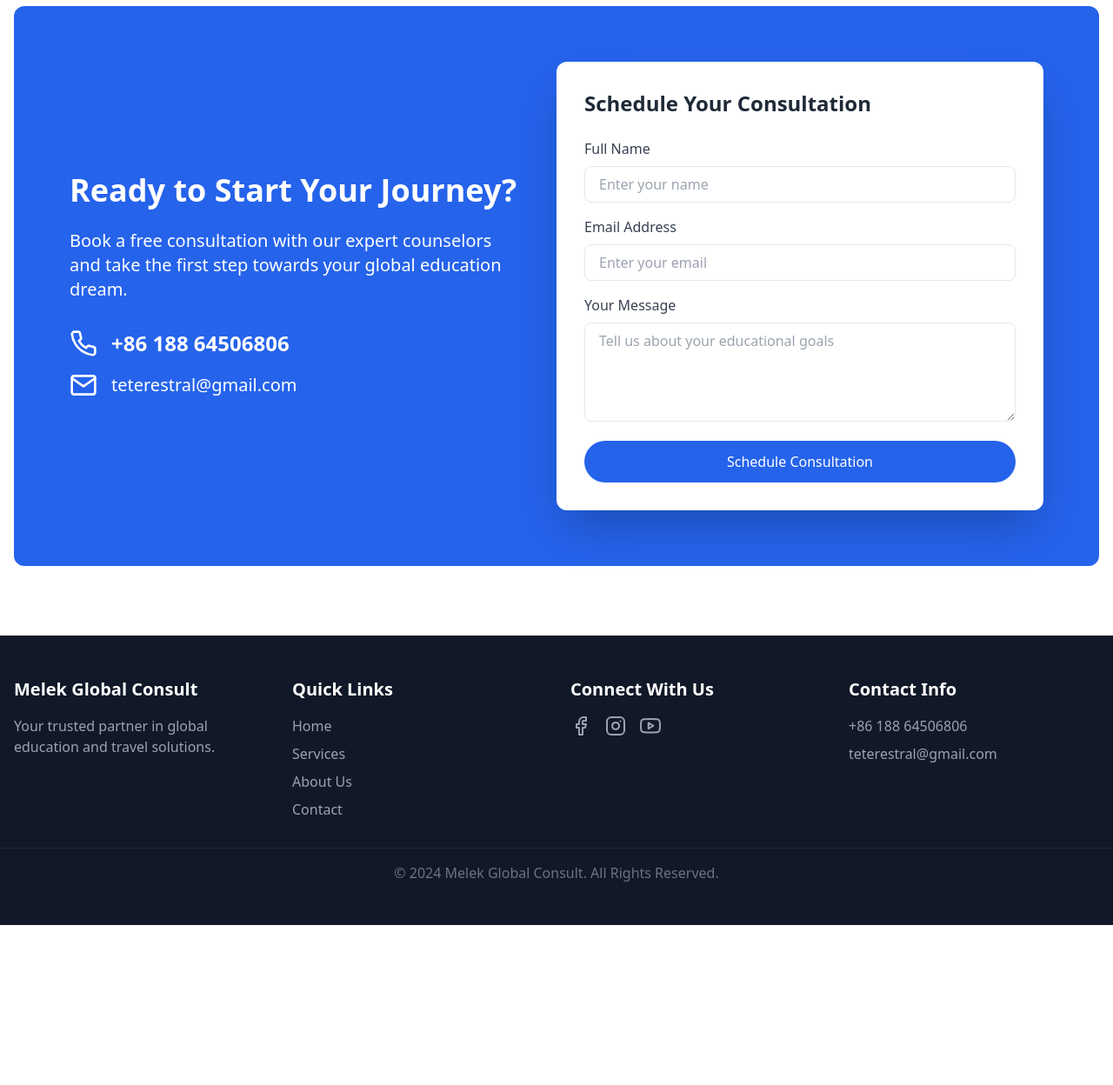
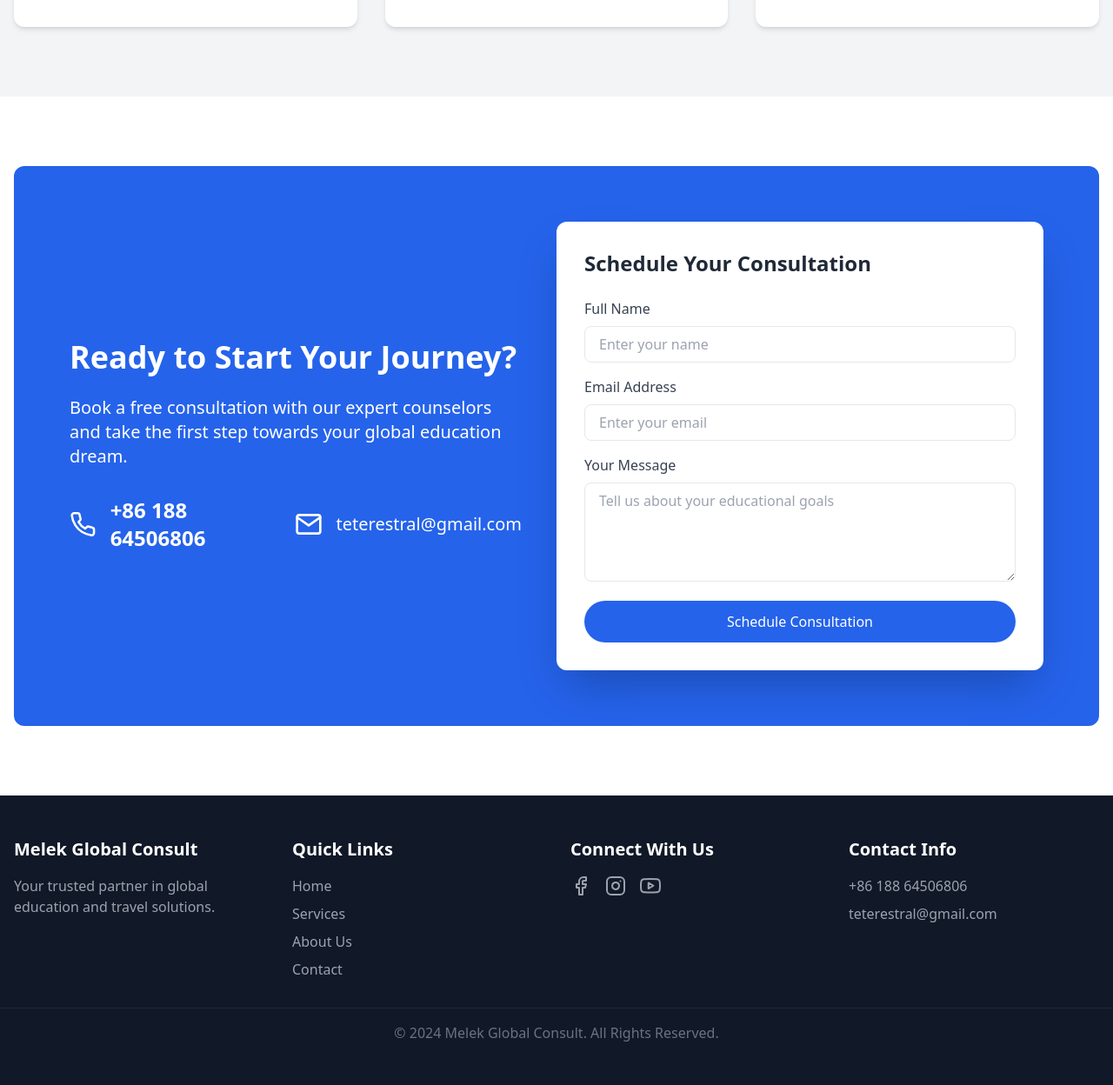
Before and after one commit to KwameGilbert/melek-global-education-system, a PHP site: page / in a window 1280 px wide. Shown: the part 2417-3665 px from the top of the page at 87% size. Before the commit the page ends 3481 px from the top, so only its background shows below. Run offline with PHP 8.4, Linux system fonts and the light colour scheme; some libraries are stand-ins or nearby versions.

Commit message:
2024-12-16 07:21:45

```diff
--- a/public/index.php
+++ b/public/index.php
@@ -12,56 +12,235 @@
 <body class="bg-white text-gray-800 font-sans leading-normal">
     <!-- Navigation -->
     <nav class="sticky top-0 bg-white shadow-md z-50">
-        <div class="container mx-auto px-4 py-3 flex justify-between items-center">
-            <img src="https://melekglobalconsult.com/wp-content/uploads/2021/08/malik-global1.png" alt="Melek Global Consult Logo" class="h-12">
-            <div class="space-x-6">
-                <a href="#" class="text-blue-600 hover:text-blue-800 font-semibold">Home</a>
-                <a href="#services" class="text-blue-600 hover:text-blue-800 font-semibold">Services</a>
-                <a href="#about" class="text-blue-600 hover:text-blue-800 font-semibold">About</a>
-                <a href="#contact" class="bg-blue-600 text-white px-4 py-2 rounded-full hover:bg-blue-700 transition">Contact Us</a>
+        <div class="container mx-auto px-4 py-3 flex flex-col md:flex-row justify-between items-center">
+            <div class="w-full flex justify-between items-center mb-4 md:mb-0">
+                <img src="https://melekglobalconsult.com/wp-content/uploads/2021/08/malik-global1.png" alt="Melek Global Consult Logo" class="h-12">
+                <button class="md:hidden" onclick="toggleMobileMenu()">
+                    <i data-feather="menu" class="text-blue-600"></i>
+                </button>
+            </div>
+            <div id="mobileMenu" class="hidden md:block w-full md:w-auto">
+                <div class="flex flex-col md:flex-row space-y-4 md:space-y-0 md:space-x-6">
+                    <a href="#" class="text-blue-600 hover:text-blue-800 font-semibold">Home</a>
+                    <a href="#services" class="text-blue-600 hover:text-blue-800 font-semibold">Services</a>
+                    <a href="#about" class="text-blue-600 hover:text-blue-800 font-semibold">About</a>
+                    <a href="#contact" class="bg-blue-600 text-white px-7 py-2 rounded-full hover:bg-blue-700 transition">Contact Us</a>
+                </div>
             </div>
         </div>
     </nav>
 
     <!-- Hero Section -->
     <header class="bg-gradient-to-br from-blue-500 to-blue-700 text-white py-20">
-        <div class="container mx-auto px-4 flex items-center">
-            <div class="w-1/2 pr-10">
-                <h1 class="text-5xl font-bold mb-6">Your Global Education Journey Starts Here</h1>
-                <p class="text-xl mb-8">Confused about your next study destination? We're on a mission to help you make the best out of your life. Your bright future is our priority.</p>
-                <div class="flex space-x-4">
+        <div class="container mx-auto px-4 flex flex-col md:flex-row items-center">
+            <div class="w-full md:w-1/2 md:pr-10 text-center md:text-left mb-8 md:mb-0">
+                <h1 class="text-3xl md:text-5xl font-bold mb-6">Your Global Education Journey Starts Here</h1>
+                <p class="text-lg md:text-xl mb-8">Confused about your next study destination? We're on a mission to help you make the best out of your life. Your bright future is our priority.</p>
+                <div class="flex flex-col md:flex-row space-y-4 md:space-y-0 md:space-x-4 justify-center md:justify-start">
                     <a href="#services" class="bg-white text-blue-600 px-6 py-3 rounded-full font-semibold hover:bg-blue-50 transition">Explore Services</a>
                     <a href="#contact" class="border-2 border-white text-white px-6 py-3 rounded-full hover:bg-white hover:text-blue-600 transition">Book Consultation</a>
                 </div>
             </div>
-            <div class="w-1/2">
-                <img src="https://img.freepik.com/free-photo/young-student-working-assignment_23-2149257177.jpg?t=st=1734312110~exp=1734315710~hmac=30294f23749b426d086cbb521d218d9550e02154472712740483c54c031fc83a&w=740" alt="Student Studying" class="rounded-xl shadow-2xl">
+            <div class="w-full md:w-1/2">
+                <img src="https://img.freepik.com/free-photo/young-student-working-assignment_23-2149257177.jpg?t=st=1734312110~exp=1734315710~hmac=30294f23749b426d086cbb521d218d9550e02154472712740483c54c031fc83a&w=740" alt="Student Studying" class="rounded-xl shadow-2xl w-full">
             </div>
         </div>
     </header>
 
-
-     <section id="achievements" class="bg-blue-50 py-16">
+    <!-- Achievements Section (previously in the original script) -->
+    <section id="achievements" class="bg-blue-50 py-16">
         <div class="container mx-auto px-4">
             <div class="text-center mb-12">
-                <h2 class="text-4xl font-bold text-blue-800">Our Achievements</h2>
-                <p class="text-xl text-gray-600 mt-4">A testament to our commitment and success</p>
+                <h2 class="text-3xl md:text-4xl font-bold text-blue-800">Our Achievements</h2>
+                <p class="text-lg md:text-xl text-gray-600 mt-4">A testament to our commitment and success</p>
             </div>
-            <div class="grid md:grid-cols-3 gap-8" id="achievementGrid">
+            <div class="grid grid-cols-2 md:grid-cols-3 gap-8" id="achievementGrid">
                 <!-- Achievement items will be dynamically populated -->
             </div>
         </div>
     </section>
 
+    <!-- Services Section -->
+    <section id="services" class="container mx-auto py-20 px-4">
+        <div class="text-center mb-16">
+            <h2 class="text-3xl md:text-4xl font-bold mb-4">Our Educational Services</h2>
+            <p class="text-lg md:text-xl text-gray-600">Comprehensive support for your global education journey</p>
+        </div>
+        <div class="grid grid-cols-1 md:grid-cols-3 gap-8">
+            <div class="bg-white shadow-lg rounded-xl p-8 text-center hover:shadow-2xl transition">
+                <i data-feather="globe" class="mx-auto mb-6 text-blue-600" stroke-width="1.5" width="64" height="64"></i>
+                <h3 class="text-xl md:text-2xl font-semibold mb-4">Study Abroad</h3>
+                <p>We help students apply to top international universities, handling documentation and admission processes.</p>
+            </div>
+            <div class="bg-white shadow-lg rounded-xl p-8 text-center hover:shadow-2xl transition">
+                <i data-feather="file-text" class="mx-auto mb-6 text-blue-600" stroke-width="1.5" width="64" height="64"></i>
+                <h3 class="text-xl md:text-2xl font-semibold mb-4">Visa Assistance</h3>
+                <p>Complete support for visa applications, interview preparations, and residence permit documentation.</p>
+            </div>
+            <div class="bg-white shadow-lg rounded-xl p-8 text-center hover:shadow-2xl transition">
+                <i data-feather="home" class="mx-auto mb-6 text-blue-600" stroke-width="1.5" width="64" height="64"></i>
+                <h3 class="text-xl md:text-2xl font-semibold mb-4">Accommodation</h3>
+                <p>Secure and comfortable housing arrangements before your arrival at international campuses.</p>
+            </div>
+        </div>
+    </section>
+
+    <!-- Testimonials -->
+    <section class="bg-gray-100 py-20">
+        <div class="container mx-auto px-4">
+            <div class="text-center mb-16">
+                <h2 class="text-3xl md:text-4xl font-bold mb-4">Success Stories</h2>
+                <p class="text-lg md:text-xl text-gray-600">Students who transformed their futures with us</p>
+            </div>
+            <div class="grid grid-cols-1 md:grid-cols-3 gap-8">
+                <div class="bg-white p-8 rounded-xl shadow-md">
+                    <p class="italic mb-4">"Never knew studying abroad could be so easy and stress-free until I met Melek Global Consult."</p>
+                    <div class="flex items-center">
+                        <div class="mr-4">
+                            <img src="/api/placeholder/50/50" alt="Client" class="rounded-full">
+                        </div>
+                        <div>
+                            <h4 class="font-semibold">Chiedozie David Okoye</h4>
+                            <p class="text-gray-600">Student</p>
+                        </div>
+                    </div>
+                </div>
+                <div class="bg-white p-8 rounded-xl shadow-md">
+                    <p class="italic mb-4">"They helped me secure a partial scholarship to study Communication Engineering in China."</p>
+                    <div class="flex items-center">
+                        <div class="mr-4">
+                            <img src="/api/placeholder/50/50" alt="Client" class="rounded-full">
+                        </div>
+                        <div>
+                            <h4 class="font-semibold">Osei Tutu Louis</h4>
+                            <p class="text-gray-600">Scholarship Recipient</p>
+                        </div>
+                    </div>
+                </div>
+                <div class="bg-white p-8 rounded-xl shadow-md">
+                    <p class="italic mb-4">"Helped me secure admission to study Polish Language in Poland. Made the process so simple."</p>
+                    <div class="flex items-center">
+                        <div class="mr-4">
+                            <img src="/api/placeholder/50/50" alt="Client" class="rounded-full">
+                        </div>
+                        <div>
+                            <h4 class="font-semibold">Zac Armand Mbombe</h4>
+                            <p class="text-gray-600">International Student</p>
+                        </div>
+                    </div>
+                </div>
+            </div>
+        </div>
+    </section>
+
+    <!-- Contact Section -->
+    <section id="contact" class="container mx-auto py-20 px-4">
+        <div class="bg-blue-600 text-white rounded-xl p-8 md:p-16 flex flex-col md:flex-row items-center">
+            <div class="w-full md:w-1/2 md:pr-10 text-center md:text-left mb-8 md:mb-0">
+                <h2 class="text-3xl md:text-4xl font-bold mb-6">Ready to Start Your Journey?</h2>
+                <p class="text-lg md:text-xl mb-8">Book a free consultation with our expert counselors and take the first step towards your global education dream.</p>
+                <div class="flex flex-col md:flex-row items-center space-y-4 md:space-y-0 md:space-x-4">
+                    <div class="flex items-center space-x-4">
+                        <i data-feather="phone" class="text-white" width="32" height="32"></i>
+                        <span class="text-xl md:text-2xl font-semibold">+86 188 64506806</span>
+                    </div>
+                    <div class="flex items-center space-x-4">
+                        <i data-feather="mail" class="text-white" width="32" height="32"></i>
+                        <span class="text-lg md:text-xl">teterestral@gmail.com</span>
+                    </div>
+                </div>
+            </div>
+            <div class="w-full md:w-1/2">
+                <form class="bg-white p-8 rounded-xl shadow-2xl">
+                    <h3 class="text-xl md:text-2xl font-semibold mb-6 text-gray-800">Schedule Your Consultation</h3>
+                    <div class="mb-4">
+                        <label class="block text-gray-700 mb-2">Full Name</label>
+                        <input type="text" class="w-full px-4 py-2 border rounded-lg focus:outline-none focus:ring-2 focus:ring-blue-500" placeholder="Enter your name">
+                    </div>
+                    <div class="mb-4">
+                        <label class="block text-gray-700 mb-2">Email Address</label>
+                        <input type="email" class="w-full px-4 py-2 border rounded-lg focus:outline-none focus:ring-2 focus:ring-blue-500" placeholder="Enter your email">
+                    </div>
+                    <div class="mb-4">
+                        <label class="block text-gray-700 mb-2">Your Message</label>
+                        <textarea class="w-full px-4 py-2 border rounded-lg focus:outline-none focus:ring-2 focus:ring-blue-500" rows="4" placeholder="Tell us about your educational goals"></textarea>
+                    </div>
+                    <button class="w-full bg-blue-600 text-white py-3 rounded-full hover:bg-blue-700 transition">Schedule Consultation</button>
+                </form>
+            </div>
+        </div>
+    </section>
+
+    <!-- Footer -->
+    <footer class="bg-gray-900 text-white py-12">
+        <div class="container mx-auto px-4 grid grid-cols-2 md:grid-cols-4 gap-8">
+            <div class="col-span-2 md:col-span-1">
+                <h4 class="text-xl font-semibold mb-4">Melek Global Consult</h4>
+                <p class="text-gray-400">Your trusted partner in global education and travel solutions.</p>
+            </div>
+            <div>
+                <h4 class="text-xl font-semibold mb-4">Quick Links</h4>
+                <ul class="space-y-2">
+                    <li><a href="#" class="text-gray-400 hover:text-white">Home</a></li>
+                    <li><a href="#services" class="text-gray-400 hover:text-white">Services</a></li>
+                    <li><a href="#about" class="text-gray-400 hover:text-white">About Us</a></li>
+                    <li><a href="#contact" class="text-gray-400 hover:text-white">Contact</a></li>
+                </ul>
+            </div>
+            <div>
+                <h4 class="text-xl font-semibold mb-4">Connect With Us</h4>
+                <div class="flex space-x-4">
+                    <a href="#" class="text-gray-400 hover:text-white"><i data-feather="facebook" width="24" height="24"></i></a>
+                    <a href="#" class="text-gray-400 hover:text-white"><i data-feather="instagram" width="24" height="24"></i></a>
+                    <a href="#" class="text-gray-400 hover:text-white"><i data-feather="youtube" width="24" height="24"></i></a>
+                </div>
+            </div>
+            <div class="col-span-2 md:col-span-1">
+                <h4 class="text-xl font-semibold mb-4">Contact Info</h4>
+                <p class="text-gray-400 mb-2">+86 188 64506806</p>
+                <p class="text-gray-400">teterestral@gmail.com</p>
+            </div>
+        </div>
+        <div class="container mx-auto px-4 mt-8 pt-4 border-t border-gray-800 text-center">
+            <p class="text-gray-500">© 2024 Melek Global Consult. All Rights Reserved.</p>
+        </div>
+    </footer>
+
     <script>
+        // Mobile Menu Toggle
+        function toggleMobileMenu() {
+            const mobileMenu = document.getElementById('mobileMenu');
+            mobileMenu.classList.toggle('hidden');
+        }
+
+        // Initialize Feather Icons
+        feather.replace();
+
         // Achievements data
-        const achievements = [
-            { label: 'Years Of Experience', value: 5 },
-            { label: 'Partner Schools', value: 50 },
-            { label: 'Admitted Students', value: 500 },
-            { label: 'Partner Agents', value: 50 },
-            { label: 'Travelers Helped', value: 100 },
-            { label: 'Jobs Secured', value: 45 }
+        const achievements = [{
+                label: 'Years Of Experience',
+                value: 5
+            },
+            {
+                label: 'Partner Schools',
+                value: 50
+            },
+            {
+                label: 'Admitted Students',
+                value: 500
+            },
+            {
+                label: 'Partner Agents',
+                value: 50
+            },
+            {
+                label: 'Travelers Helped',
+                value: 100
+            },
+            {
+                label: 'Jobs Secured',
+                value: 45
+            }
         ];
 
         // Function to create achievement items
@@ -74,8 +253,8 @@
                     'hover:shadow-xl', 'transition', 'opacity-0', 'transform', 'translate-y-10'
                 );
                 achievementElement.innerHTML = `
-                    <div class="achievement-value text-5xl font-bold text-blue-600 mb-4" data-target="${achievement.value}">0+</div>
-                    <div class="text-xl text-gray-700">${achievement.label}</div>
+                    <div class="achievement-value text-4xl md:text-5xl font-bold text-blue-600 mb-4" data-target="${achievement.value}">0+</div>
+                    <div class="text-lg md:text-xl text-gray-700">${achievement.label}</div>
                 `;
                 grid.appendChild(achievementElement);
             });
@@ -134,156 +313,6 @@
             setupIntersectionObserver();
         });
     </script>
-
-
-    <!-- Services Section -->
-    <section id="services" class="container mx-auto py-20 px-4">
-        <div class="text-center mb-16">
-            <h2 class="text-4xl font-bold mb-4">Our Educational Services</h2>
-            <p class="text-xl text-gray-600">Comprehensive support for your global education journey</p>
-        </div>
-        <div class="grid md:grid-cols-3 gap-8">
-            <div class="bg-white shadow-lg rounded-xl p-8 text-center hover:shadow-2xl transition">
-                <i data-feather="globe" class="mx-auto mb-6 text-blue-600" stroke-width="1.5" width="64" height="64"></i>
-                <h3 class="text-2xl font-semibold mb-4">Study Abroad</h3>
-                <p>We help students apply to top international universities, handling documentation and admission processes.</p>
-            </div>
-            <div class="bg-white shadow-lg rounded-xl p-8 text-center hover:shadow-2xl transition">
-                <i data-feather="file-text" class="mx-auto mb-6 text-blue-600" stroke-width="1.5" width="64" height="64"></i>
-                <h3 class="text-2xl font-semibold mb-4">Visa Assistance</h3>
-                <p>Complete support for visa applications, interview preparations, and residence permit documentation.</p>
-            </div>
-            <div class="bg-white shadow-lg rounded-xl p-8 text-center hover:shadow-2xl transition">
-                <i data-feather="home" class="mx-auto mb-6 text-blue-600" stroke-width="1.5" width="64" height="64"></i>
-                <h3 class="text-2xl font-semibold mb-4">Accommodation</h3>
-                <p>Secure and comfortable housing arrangements before your arrival at international campuses.</p>
-            </div>
-        </div>
-    </section>
-
-    <!-- Testimonials -->
-    <section class="bg-gray-100 py-20">
-        <div class="container mx-auto px-4">
-            <div class="text-center mb-16">
-                <h2 class="text-4xl font-bold mb-4">Success Stories</h2>
-                <p class="text-xl text-gray-600">Students who transformed their futures with us</p>
-            </div>
-            <div class="grid md:grid-cols-3 gap-8">
-                <div class="bg-white p-8 rounded-xl shadow-md">
-                    <p class="italic mb-4">"Never knew studying abroad could be so easy and stress-free until I met Melek Global Consult."</p>
-                    <div class="flex items-center">
-                        <div class="mr-4">
-                            <img src="/api/placeholder/50/50" alt="Client" class="rounded-full">
-                        </div>
-                        <div>
-                            <h4 class="font-semibold">Chiedozie David Okoye</h4>
-                            <p class="text-gray-600">Student</p>
-                        </div>
-                    </div>
-                </div>
-                <div class="bg-white p-8 rounded-xl shadow-md">
-                    <p class="italic mb-4">"They helped me secure a partial scholarship to study Communication Engineering in China."</p>
-                    <div class="flex items-center">
-                        <div class="mr-4">
-                            <img src="/api/placeholder/50/50" alt="Client" class="rounded-full">
-                        </div>
-                        <div>
-                            <h4 class="font-semibold">Osei Tutu Louis</h4>
-                            <p class="text-gray-600">Scholarship Recipient</p>
-                        </div>
-                    </div>
-                </div>
-                <div class="bg-white p-8 rounded-xl shadow-md">
-                    <p class="italic mb-4">"Helped me secure admission to study Polish Language in Poland. Made the process so simple."</p>
-                    <div class="flex items-center">
-                        <div class="mr-4">
-                            <img src="/api/placeholder/50/50" alt="Client" class="rounded-full">
-                        </div>
-                        <div>
-                            <h4 class="font-semibold">Zac Armand Mbombe</h4>
-                            <p class="text-gray-600">International Student</p>
-                        </div>
-                    </div>
-                </div>
-            </div>
-        </div>
-    </section>
-
-    <!-- Contact Section -->
-    <section id="contact" class="container mx-auto py-20 px-4">
-        <div class="bg-blue-600 text-white rounded-xl p-16 flex items-center">
-            <div class="w-1/2 pr-10">
-                <h2 class="text-4xl font-bold mb-6">Ready to Start Your Journey?</h2>
-                <p class="text-xl mb-8">Book a free consultation with our expert counselors and take the first step towards your global education dream.</p>
-                <div class="flex items-center space-x-4">
-                    <i data-feather="phone" class="text-white" width="32" height="32"></i>
-                    <span class="text-2xl font-semibold">+86 188 64506806</span>
-                </div>
-                <div class="flex items-center space-x-4 mt-4">
-                    <i data-feather="mail" class="text-white" width="32" height="32"></i>
-                    <span class="text-xl">teterestral@gmail.com</span>
-                </div>
-            </div>
-            <div class="w-1/2">
-                <form class="bg-white p-8 rounded-xl shadow-2xl">
-                    <h3 class="text-2xl font-semibold mb-6 text-gray-800">Schedule Your Consultation</h3>
-                    <div class="mb-4">
-                        <label class="block text-gray-700 mb-2">Full Name</label>
-                        <input type="text" class="w-full px-4 py-2 border rounded-lg focus:outline-none focus:ring-2 focus:ring-blue-500" placeholder="Enter your name">
-                    </div>
-                    <div class="mb-4">
-                        <label class="block text-gray-700 mb-2">Email Address</label>
-                        <input type="email" class="w-full px-4 py-2 border rounded-lg focus:outline-none focus:ring-2 focus:ring-blue-500" placeholder="Enter your email">
-                    </div>
-                    <div class="mb-4">
-                        <label class="block text-gray-700 mb-2">Your Message</label>
-                        <textarea class="w-full px-4 py-2 border rounded-lg focus:outline-none focus:ring-2 focus:ring-blue-500" rows="4" placeholder="Tell us about your educational goals"></textarea>
-                    </div>
-                    <button class="w-full bg-blue-600 text-white py-3 rounded-full hover:bg-blue-700 transition">Schedule Consultation</button>
-                </form>
-            </div>
-        </div>
-    </section>
-
-    <!-- Footer -->
-    <footer class="bg-gray-900 text-white py-12">
-        <div class="container mx-auto px-4 grid md:grid-cols-4 gap-8">
-            <div>
-                <h4 class="text-xl font-semibold mb-4">Melek Global Consult</h4>
-                <p class="text-gray-400">Your trusted partner in global education and travel solutions.</p>
-            </div>
-            <div>
-                <h4 class="text-xl font-semibold mb-4">Quick Links</h4>
-                <ul class="space-y-2">
-                    <li><a href="#" class="text-gray-400 hover:text-white">Home</a></li>
-                    <li><a href="#services" class="text-gray-400 hover:text-white">Services</a></li>
-                    <li><a href="#about" class="text-gray-400 hover:text-white">About Us</a></li>
-                    <li><a href="#contact" class="text-gray-400 hover:text-white">Contact</a></li>
-                </ul>
-            </div>
-            <div>
-                <h4 class="text-xl font-semibold mb-4">Connect With Us</h4>
-                <div class="flex space-x-4">
-                    <a href="#" class="text-gray-400 hover:text-white"><i data-feather="facebook" width="24" height="24"></i></a>
-                    <a href="#" class="text-gray-400 hover:text-white"><i data-feather="instagram" width="24" height="24"></i></a>
-                    <a href="#" class="text-gray-400 hover:text-white"><i data-feather="youtube" width="24" height="24"></i></a>
-                </div>
-            </div>
-            <div>
-                <h4 class="text-xl font-semibold mb-4">Contact Info</h4>
-                <p class="text-gray-400 mb-2">+86 188 64506806</p>
-                <p class="text-gray-400">teterestral@gmail.com</p>
-            </div>
-        </div>
-        <div class="container mx-auto px-4 mt-8 pt-4 border-t border-gray-800 text-center">
-            <p class="text-gray-500">© 2024 Melek Global Consult. All Rights Reserved.</p>
-        </div>
-    </footer>
-
-    <script>
-        // Initialize Feather Icons
-        feather.replace();
-    </script>
 </body>
 
 </html>
```
Also changed, not shown: 1 other file.
